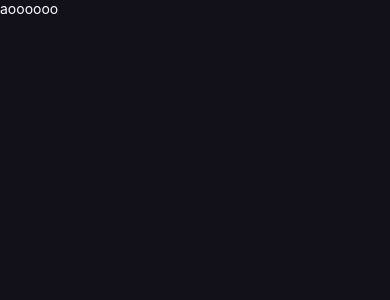
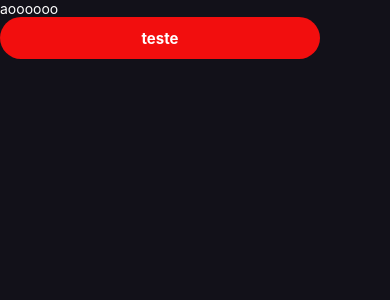
Before and after one commit to EnzoBCCosta/Serratec_GP2_React_P4, a React Native app: screen / in a window 390 px wide. Shown: the top 300 px of the page. Built offline with nearby package versions, Linux system fonts and the light colour scheme.

Commit message:
feat: componentização inicial do component Button (primeira metade)

```diff
--- /dev/null
+++ b/src/components/Button/Styles.ts
@@ -0,0 +1,18 @@
+import { StyleSheet } from "react-native";
+
+export const styles = StyleSheet.create({
+
+    baseButton: {
+    width: 320,
+    height: 42,
+    alignItems: 'center' as const,
+    justifyContent: 'center' as const,
+    },
+
+    baseText: {
+    fontSize: 15,
+    fontWeight:'bold' as const,
+    color: '#ffffff'
+    },
+
+})
--- /dev/null
+++ b/src/components/Button/index.tsx
@@ -0,0 +1,19 @@
+import { TouchableOpacity, Text, TouchableOpacityProps } from "react-native";
+import { styles } from "./Styles";
+
+interface ButtonProps extends TouchableOpacityProps {
+    title: string,
+    cor: string,
+    raio: number,
+}
+
+export const Button = ({ title, cor, raio, ...rest}: ButtonProps) => {
+
+    return<TouchableOpacity activeOpacity={0.7} style={[styles.baseButton,
+            { backgroundColor: cor, borderRadius: raio}]} {...rest}>
+
+          <Text style={styles.baseText}>
+            { title }
+          </Text>
+        </TouchableOpacity>;
+}
--- a/src/pages/Quiz/index.tsx
+++ b/src/pages/Quiz/index.tsx
@@ -1,6 +1,7 @@
 import React from 'react';
 import { styles } from './Styles'
 import { View, Text } from 'react-native';
+import { Button } from '../../components/Button/index'
 
 export default function Quiz() {
 
@@ -11,6 +12,9 @@ export default function Quiz() {
             <Text style={styles.texto}>
                 aoooooo
             </Text>
+
+            <Button title='teste' cor='#f20e0e' raio={25}/>
+
         </View>
     );
 }
```
